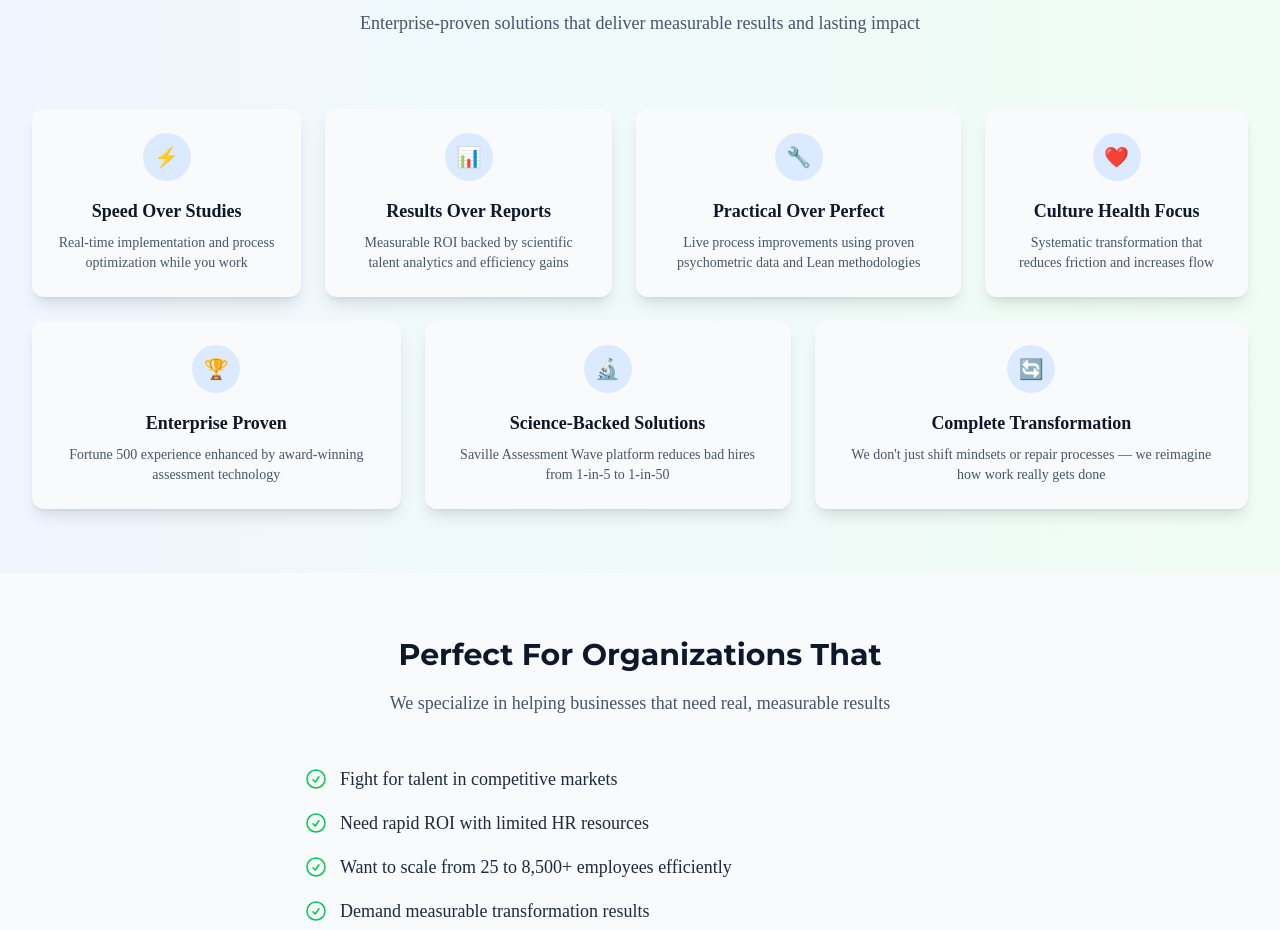
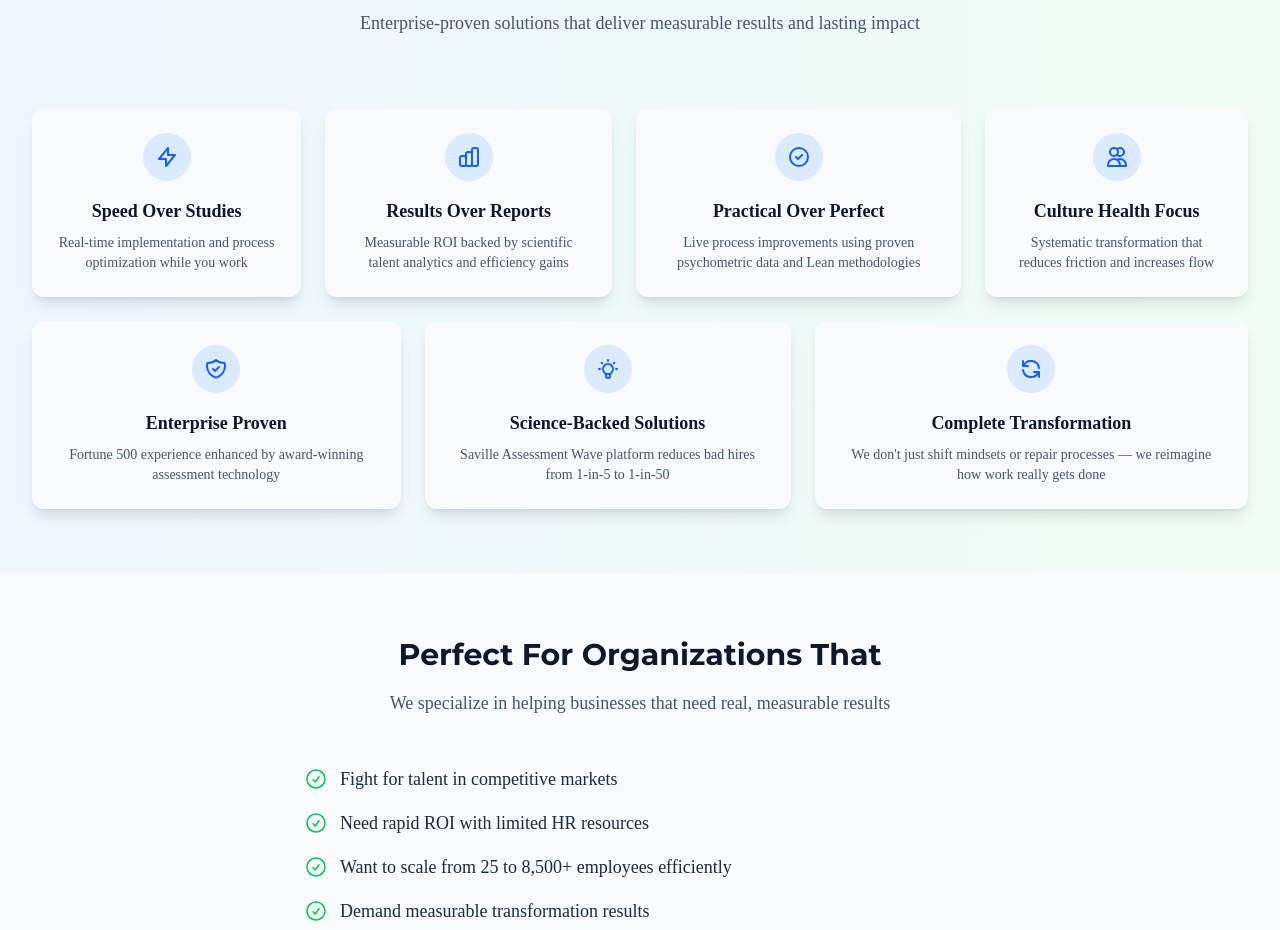
Before and after one commit to jdotglove/change-by-design-site, a Next.js app: page /about in a window 1280 px wide. Shown: the part 1120-2050 px from the top of the page. Built offline with nearby package versions, Linux system fonts and the light colour scheme.

Commit message:
remove emoji use

```diff
--- a/src/app/about/components/SgMethod.tsx
+++ b/src/app/about/components/SgMethod.tsx
@@ -18,31 +18,29 @@ export default function SgMethod() {
               {
                 title: 'Speed Over Studies',
                 description: 'Real-time implementation and process optimization while you work',
-                icon: 'M13 10V3L4 14h7v7l9-11h-7z',
-                emoji: '⚡'
+                icon: 'M13 10V3L4 14h7v7l9-11h-7z'
               },
               {
                 title: 'Results Over Reports',
                 description: 'Measurable ROI backed by scientific talent analytics and efficiency gains',
-                icon: 'M9 19v-6a2 2 0 00-2-2H5a2 2 0 00-2 2v6a2 2 0 002 2h2a2 2 0 002-2zm0 0V9a2 2 0 012-2h2a2 2 0 012 2v10m-6 0a2 2 0 002 2h2a2 2 0 002-2m0 0V5a2 2 0 012-2h2a2 2 0 012 2v14a2 2 0 01-2 2h-2a2 2 0 01-2-2z',
-                emoji: '📊'
+                icon: 'M9 19v-6a2 2 0 00-2-2H5a2 2 0 00-2 2v6a2 2 0 002 2h2a2 2 0 002-2zm0 0V9a2 2 0 012-2h2a2 2 0 012 2v10m-6 0a2 2 0 002 2h2a2 2 0 002-2m0 0V5a2 2 0 012-2h2a2 2 0 012 2v14a2 2 0 01-2 2h-2a2 2 0 01-2-2z'
               },
               {
                 title: 'Practical Over Perfect',
                 description: 'Live process improvements using proven psychometric data and Lean methodologies',
-                icon: 'M9 12l2 2 4-4m6 2a9 9 0 11-18 0 9 9 0 0118 0z',
-                emoji: '🔧'
+                icon: 'M9 12l2 2 4-4m6 2a9 9 0 11-18 0 9 9 0 0118 0z'
               },
               {
                 title: 'Culture Health Focus',
                 description: 'Systematic transformation that reduces friction and increases flow',
-                icon: 'M12 4.354a4 4 0 110 5.292M15 21H3v-1a6 6 0 0112 0v1zm0 0h6v-1a6 6 0 00-9-5.197M13 7a4 4 0 11-8 0 4 4 0 018 0z',
-                emoji: '❤️'
+                icon: 'M12 4.354a4 4 0 110 5.292M15 21H3v-1a6 6 0 0112 0v1zm0 0h6v-1a6 6 0 00-9-5.197M13 7a4 4 0 11-8 0 4 4 0 018 0z'
               },
             ].map((item, index) => (
               <div key={index} className="text-center p-6 rounded-xl bg-slate-50 shadow-lg transition-shadow">
-                <div className="w-12 h-12 bg-blue-100 rounded-full flex items-center justify-center mx-auto mb-4 text-xl">
-                  {item.emoji}
+                <div className="w-12 h-12 bg-blue-100 rounded-full flex items-center justify-center mx-auto mb-4">
+                  <svg className="w-6 h-6 text-blue-600" fill="none" stroke="currentColor" viewBox="0 0 24 24">
+                    <path strokeLinecap="round" strokeLinejoin="round" strokeWidth={2} d={item.icon} />
+                  </svg>
                 </div>
                 <h4 className="text-lg font-semibold text-slate-900 mb-2">{item.title}</h4>
                 <p className="text-sm text-slate-600">{item.description}</p>
@@ -54,25 +52,24 @@ export default function SgMethod() {
               {
                 title: 'Enterprise Proven',
                 description: 'Fortune 500 experience enhanced by award-winning assessment technology',
-                icon: 'M9 12l2 2 4-4m5.618-4.016A11.955 11.955 0 0112 2.944a11.955 11.955 0 01-8.618 3.04A12.02 12.02 0 003 9c0 5.591 3.824 10.29 9 11.622 5.176-1.332 9-6.03 9-11.622 0-1.042-.133-2.052-.382-3.016z',
-                emoji: '🏆'
+                icon: 'M9 12l2 2 4-4m5.618-4.016A11.955 11.955 0 0112 2.944a11.955 11.955 0 01-8.618 3.04A12.02 12.02 0 003 9c0 5.591 3.824 10.29 9 11.622 5.176-1.332 9-6.03 9-11.622 0-1.042-.133-2.052-.382-3.016z'
               },
               {
                 title: 'Science-Backed Solutions',
                 description: 'Saville Assessment Wave platform reduces bad hires from 1-in-5 to 1-in-50',
-                icon: 'M9.663 17h4.673M12 3v1m6.364 1.636l-.707.707M21 12h-1M4 12H3m3.343-5.657l-.707-.707m2.828 9.9a5 5 0 117.072 0l-.548.547A3.374 3.374 0 0014 18.469V19a2 2 0 11-4 0v-.531c0-.895-.356-1.754-.988-2.386l-.548-.547z',
-                emoji: '🔬'
+                icon: 'M9.663 17h4.673M12 3v1m6.364 1.636l-.707.707M21 12h-1M4 12H3m3.343-5.657l-.707-.707m2.828 9.9a5 5 0 117.072 0l-.548.547A3.374 3.374 0 0014 18.469V19a2 2 0 11-4 0v-.531c0-.895-.356-1.754-.988-2.386l-.548-.547z'
               },
               {
                 title: 'Complete Transformation',
                 description: 'We don\'t just shift mindsets or repair processes — we reimagine how work really gets done',
-                icon: 'M4 4v5h.582m15.356 2A8.001 8.001 0 004.582 9m0 0H9m11 11v-5h-.581m0 0a8.003 8.003 0 01-15.357-2m15.357 2H15',
-                emoji: '🔄'
+                icon: 'M4 4v5h.582m15.356 2A8.001 8.001 0 004.582 9m0 0H9m11 11v-5h-.581m0 0a8.003 8.003 0 01-15.357-2m15.357 2H15'
               },
             ].map((item, index) => (
               <div key={index} className="text-center p-6 rounded-xl bg-slate-50 shadow-lg transition-shadow">
-                <div className="w-12 h-12 bg-blue-100 rounded-full flex items-center justify-center mx-auto mb-4 text-xl">
-                  {item.emoji}
+                <div className="w-12 h-12 bg-blue-100 rounded-full flex items-center justify-center mx-auto mb-4">
+                  <svg className="w-6 h-6 text-blue-600" fill="none" stroke="currentColor" viewBox="0 0 24 24">
+                    <path strokeLinecap="round" strokeLinejoin="round" strokeWidth={2} d={item.icon} />
+                  </svg>
                 </div>
                 <h4 className="text-lg font-semibold text-slate-900 mb-2">{item.title}</h4>
                 <p className="text-sm text-slate-600">{item.description}</p>
```
